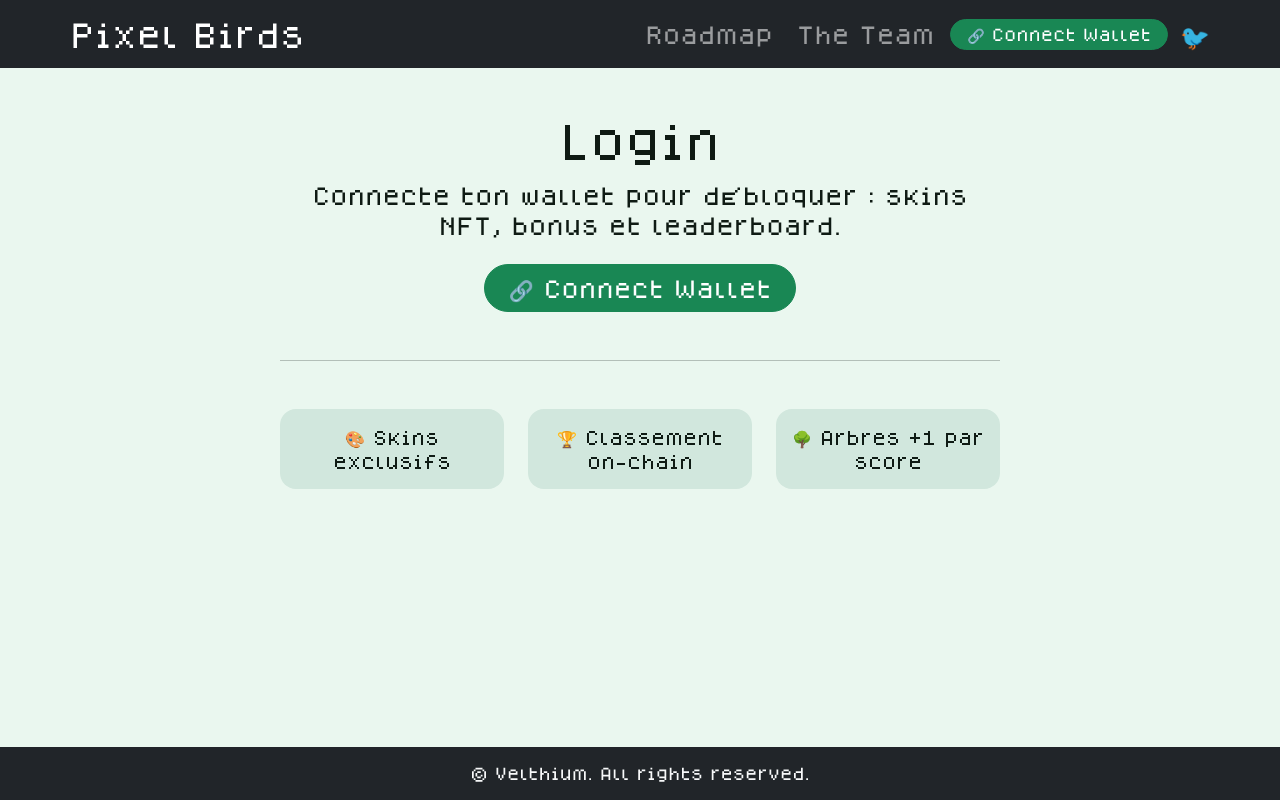
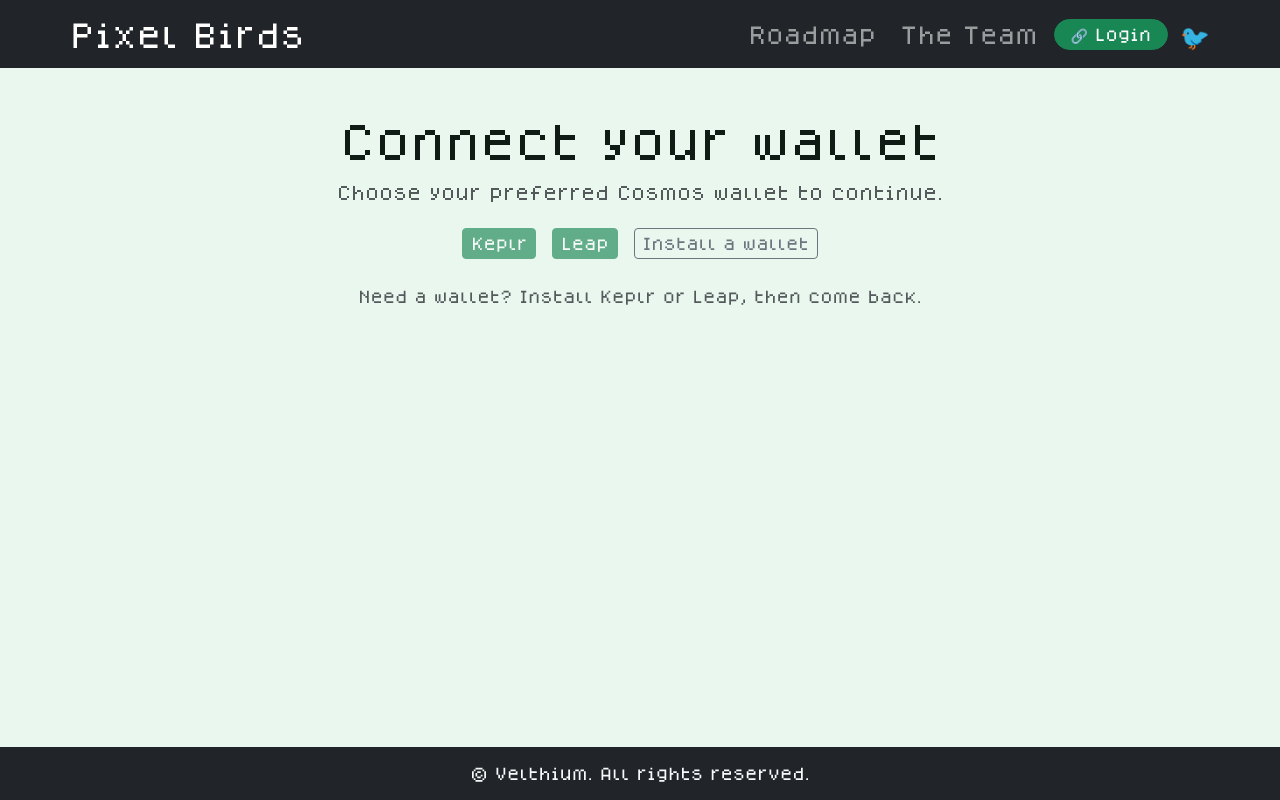
Before and after one commit to velthium/pixelbirds-academy, a Next.js app: page /login in a window 1280 px wide. Both pictures are taken after a click on the button "🔗 Connect Wallet". Built offline with nearby package versions, Linux system fonts and the light colour scheme.

Commit message:
add /login with wallet selector and update header

```diff
--- a/src/app/login/page.js
+++ b/src/app/login/page.js
@@ -1,42 +1,45 @@
 'use client';
-import { useState } from 'react';
-import Link from 'next/link';
-import ConnectWalletButton from '@/components/ConnectWalletButton';
+import { useEffect, useState } from 'react';
+import { useRouter, useSearchParams } from 'next/navigation';
+import { useWallet } from '@/components/WalletProvider';
+import WalletSelector from '@/components/WalletSelector';
 
 export default function LoginPage() {
-  const [address, setAddress] = useState(null);
+  const router = useRouter();
+  const searchParams = useSearchParams();
+  const next = searchParams.get('next') || '/play';
+
+  const { address, connecting } = useWallet();
+  const [showPicker, setShowPicker] = useState(false);
+
+  useEffect(() => {
+    if (address) router.replace(next);
+  }, [address, next, router]);
 
   return (
-    <main className="container py-5" id="login">
-      <div className="mx-auto" style={{ maxWidth: 720 }}>
-        <h1 className="display-6 text-center mb-3">Login</h1>
-        <p className="lead text-center mb-4">
-          Connecte ton wallet pour débloquer : <strong>skins NFT</strong>, <strong>bonus</strong> et <strong>leaderboard</strong>.
-        </p>
+    <div className="container py-5 text-center">
+      <h1 className="mb-3">Connect your wallet</h1>
+      <p className="text-muted mb-4">Choose your preferred Cosmos wallet to continue.</p>
 
-        {!address ? (
-          <div className="d-flex justify-content-center">
-            <ConnectWalletButton onConnected={setAddress} className="btn-lg rounded-pill px-4" />
-          </div>
-        ) : (
-          <div className="text-center">
-            <div className="badge text-bg-success fs-6 px-3 py-2 rounded-pill mb-3">
-              Connected: {address.slice(0, 8)}…{address.slice(-4)}
-            </div>
-            <div className="d-flex justify-content-center gap-3">
-              <Link href="/" className="btn btn-outline-success rounded-pill px-4">🏠 Home</Link>
-              <Link href="/play" className="btn btn-success rounded-pill px-4">🎮 Play</Link>
-            </div>
-          </div>
-        )}
+      {!showPicker ? (
+        <button
+          className="btn btn-success btn-lg rounded-pill px-4"
+          onClick={() => setShowPicker(true)}
+          disabled={connecting}
+        >
+          {connecting ? 'Connecting…' : '🔗 Connect Wallet'}
+        </button>
+      ) : (
+        <div className="d-flex justify-content-center">
+          <WalletSelector />
+        </div>
+      )}
 
-        <hr className="my-5" />
-        <div className="row g-4 text-center">
-          <div className="col-12 col-md-4"><div className="p-3 bg-success-subtle rounded-4">🎨 Skins exclusifs</div></div>
-          <div className="col-12 col-md-4"><div className="p-3 bg-success-subtle rounded-4">🏆 Classement on-chain</div></div>
-          <div className="col-12 col-md-4"><div className="p-3 bg-success-subtle rounded-4">🌳 Arbres +1 par score</div></div>
-        </div>
-      </div>
-    </main>
+      <p className="mt-4">
+        <small className="text-muted">
+          Need a wallet? Install Keplr or Leap, then come back.
+        </small>
+      </p>
+    </div>
   );
 }
--- a/src/components/ConnectWalletButton.js
+++ b/src/components/ConnectWalletButton.js
@@ -1,33 +1,23 @@
 'use client';
-import { useState, useCallback } from 'react';
+import { useWallet } from '@/components/WalletProvider';
 
-export default function ConnectWalletButton({ onConnected, className = '', children }) {
-  const [busy, setBusy] = useState(false);
+export default function ConnectWalletButton({ className = '', children }) {
+  const { address, short, connecting, connect, logout } = useWallet();
 
-  const connect = useCallback(async () => {
-    try {
-      setBusy(true);
-      const chainId = 'stargaze-1';
-      if (!window.keplr) {
-        alert('Keplr non détecté. Installe l’extension puis réessaie.');
-        return;
-      }
-      await window.keplr.enable(chainId);
-      const offlineSigner = window.getOfflineSigner(chainId);
-      const accounts = await offlineSigner.getAccounts();
-      const addr = accounts?.[0]?.address;
-      if (addr) onConnected?.(addr);
-    } catch (e) {
-      console.error(e);
-      alert("Impossible de se connecter à Keplr.");
-    } finally {
-      setBusy(false);
-    }
-  }, [onConnected]);
+  if (address) {
+    return (
+      <div className={`d-inline-flex align-items-center gap-2 ${className}`}>
+        <span className="badge text-bg-success rounded-pill px-3 py-2">{short}</span>
+        <button onClick={logout} className="btn btn-outline-danger" disabled={connecting}>
+          Logout
+        </button>
+      </div>
+    );
+  }
 
   return (
-    <button onClick={connect} className={`btn btn-success ${className}`} disabled={busy}>
-      {busy ? 'Connexion…' : (children ?? '🔗 Connect Wallet')}
+    <button onClick={connect} className={`btn btn-success ${className}`} disabled={connecting}>
+      {connecting ? 'Connecting…' : (children ?? '🔗 Connect Wallet')}
     </button>
   );
 }
--- a/src/components/Header.js
+++ b/src/components/Header.js
@@ -3,7 +3,7 @@ import Link from 'next/link';
 import { useWallet } from '@/components/WalletProvider';
 
 export default function Header() {
-  const { address, short, connecting, connect, logout } = useWallet();
+  const { address, short, logout } = useWallet();
 
   return (
     <header className="bg-dark">
@@ -16,7 +16,6 @@ export default function Header() {
 
         <div className="collapse navbar-collapse" id="mainNav">
           <ul className="navbar-nav ms-auto align-items-md-center gap-2">
-            {/* ✅ Play only if connected */}
             {address && (
               <li className="nav-item">
                 <Link className="nav-link fs-5" href="/play">Play</Link>
@@ -25,12 +24,14 @@ export default function Header() {
             <li className="nav-item"><Link className="nav-link fs-5" href="/#roadmap">Roadmap</Link></li>
             <li className="nav-item"><Link className="nav-link fs-5" href="/#team">The Team</Link></li>
 
-            {/* Zone Login/Logout */}
             {!address ? (
               <li className="nav-item">
-                <button onClick={connect} className="btn btn-success btn-sm rounded-pill px-3" disabled={connecting}>
-                  {connecting ? 'Connexion…' : '🔗 Connect Wallet'}
-                </button>
+                <Link
+                  href={{ pathname: '/login', query: { next: '/play' } }}
+                  className="btn btn-success btn-sm rounded-pill px-3"
+                >
+                  🔗 Login
+                </Link>
               </li>
             ) : (
               <>
--- a/src/components/WalletProvider.js
+++ b/src/components/WalletProvider.js
@@ -1,53 +1,106 @@
 'use client';
-import { createContext, useContext, useEffect, useMemo, useState, useCallback } from 'react';
+import { createContext, useCallback, useContext, useEffect, useMemo, useState } from 'react';
 
-const WalletCtx = createContext(null);
-export const useWallet = () => useContext(WalletCtx);
+const CHAIN_ID = 'stargaze-1';
 
-export default function WalletProvider({ children }) {
+const WalletContext = createContext({
+  address: null,
+  short: '',
+  connecting: false,
+  connect: async () => {},
+  connectWith: async (_type) => {},
+  logout: () => {},
+});
+
+async function getAddrWithKeplr() {
+  const k = window.keplr;
+  if (!k) throw new Error('KEPLR_NOT_FOUND');
+  await k.enable(CHAIN_ID);
+  const accounts = await window.getOfflineSigner(CHAIN_ID).getAccounts();
+  return accounts?.[0]?.address || null;
+}
+
+async function getAddrWithLeap() {
+  const l = window.leap;
+  if (!l) throw new Error('LEAP_NOT_FOUND');
+  await l.enable(CHAIN_ID);
+  const accounts = await window.getOfflineSigner(CHAIN_ID).getAccounts();
+  return accounts?.[0]?.address || null;
+}
+
+export function WalletProvider({ children }) {
   const [address, setAddress] = useState(null);
   const [connecting, setConnecting] = useState(false);
 
-  // Raccourci
-  const short = useMemo(() =>
-    address ? `${address.slice(0, 8)}…${address.slice(-4)}` : null, [address]
+  const CONNECTORS = useMemo(
+    () => ({
+      keplr: getAddrWithKeplr,
+      leap: getAddrWithLeap,
+    }),
+    []
   );
 
-  const connect = useCallback(async () => {
+  const connectWith = useCallback(async (type) => {
+    setConnecting(true);
     try {
-      setConnecting(true);
-      const chainId = 'stargaze-1';
-      if (!window.keplr) {
-        alert('Keplr non détecté. Installe l’extension puis réessaie.');
-        return;
-      }
-      await window.keplr.enable(chainId);
-      const offlineSigner = window.getOfflineSigner(chainId);
-      const accounts = await offlineSigner.getAccounts();
-      const addr = accounts?.[0]?.address;
-      if (addr) {
-        setAddress(addr);
-        localStorage.setItem('pb_wallet_addr', addr);
-      }
-    } catch (e) {
-      console.error(e);
-      alert('Connexion Keplr échouée.');
+      const fn = CONNECTORS[type];
+      if (!fn) throw new Error('UNKNOWN_CONNECTOR');
+      const addr = await fn();
+      if (!addr) throw new Error('NO_ADDRESS');
+      setAddress(addr);
+      localStorage.setItem('pb_wallet', type);
     } finally {
       setConnecting(false);
     }
-  }, []);
+  }, [CONNECTORS]);
+
+  const connect = useCallback(async () => {
+    if (window.keplr) return connectWith('keplr');
+    if (window.leap)  return connectWith('leap');
+    throw new Error('NO_WALLET_FOUND');
+  }, [connectWith]);
 
   const logout = useCallback(() => {
     setAddress(null);
-    localStorage.removeItem('pb_wallet_addr');
+    localStorage.removeItem('pb_wallet');
   }, []);
 
-  // Auto-restaure la session locale
+  // auto-reconnect
   useEffect(() => {
-    const saved = localStorage.getItem('pb_wallet_addr');
-    if (saved) setAddress(saved);
-  }, []);
+    const last = localStorage.getItem('pb_wallet');
+    if (last) connectWith(last).catch(() => {});
+  }, [connectWith]);
 
-  const value = useMemo(() => ({ address, short, connecting, connect, logout }), [address, short, connecting, connect, logout]);
-  return <WalletCtx.Provider value={value}>{children}</WalletCtx.Provider>;
+  // account change events
+  useEffect(() => {
+    const reauth = () => {
+      const last = localStorage.getItem('pb_wallet');
+      if (last) connectWith(last).catch(() => {});
+    };
+    window.addEventListener('keplr_keystorechange', reauth);
+    window.addEventListener('leap_keystorechange', reauth);
+    return () => {
+      window.removeEventListener('keplr_keystorechange', reauth);
+      window.removeEventListener('leap_keystorechange', reauth);
+    };
+  }, [connectWith]);
+
+  const value = {
+    address,
+    short: address ? address.slice(0, 6) + '…' + address.slice(-4) : '',
+    connecting,
+    connect,
+    connectWith,
+    logout,
+  };
+
+  return <WalletContext.Provider value={value}>{children}</WalletContext.Provider>;
 }
+
+// ✅ named hook export
+export function useWallet() {
+  return useContext(WalletContext);
+}
+
+// (facultatif) export par défaut du provider
+export default WalletProvider;
--- /dev/null
+++ b/src/components/WalletSelector.js
@@ -0,0 +1,57 @@
+'use client';
+import { useMemo } from 'react';
+import { useWallet } from '@/components/WalletProvider';
+
+export default function WalletSelector({ compact = false, className = '' }) {
+  const { address, short, connecting, connectWith, logout } = useWallet();
+
+  const detected = useMemo(() => ({
+    keplr: !!globalThis.window?.keplr,
+    leap:  !!globalThis.window?.leap,
+  }), []);
+
+  if (address) {
+    return (
+      <div className={`d-inline-flex align-items-center gap-2 ${className}`}>
+        <span className="badge text-bg-success rounded-pill px-3 py-2">{short}</span>
+        <button className="btn btn-outline-danger btn-sm" onClick={logout} disabled={connecting}>
+          Logout
+        </button>
+      </div>
+    );
+  }
+
+  return (
+    <div className={`d-flex ${compact ? 'gap-2' : 'gap-3'} ${className}`}>
+      <button
+        className="btn btn-success btn-sm"
+        onClick={() => connectWith('keplr')}
+        disabled={connecting || !detected.keplr}
+        title={detected.keplr ? 'Connect with Keplr' : 'Install Keplr first'}
+      >
+        {connecting ? 'Connecting…' : 'Keplr'}
+      </button>
+
+      <button
+        className="btn btn-success btn-sm"
+        onClick={() => connectWith('leap')}
+        disabled={connecting || !detected.leap}
+        title={detected.leap ? 'Connect with Leap' : 'Install Leap first'}
+      >
+        {connecting ? 'Connecting…' : 'Leap'}
+      </button>
+
+      {/* Optional: show install hints when not detected */}
+      {!detected.keplr && !detected.leap && (
+        <a
+          href="https://www.keplr.app/"
+          target="_blank"
+          rel="noreferrer"
+          className="btn btn-outline-secondary btn-sm"
+        >
+          Install a wallet
+        </a>
+      )}
+    </div>
+  );
+}
```
